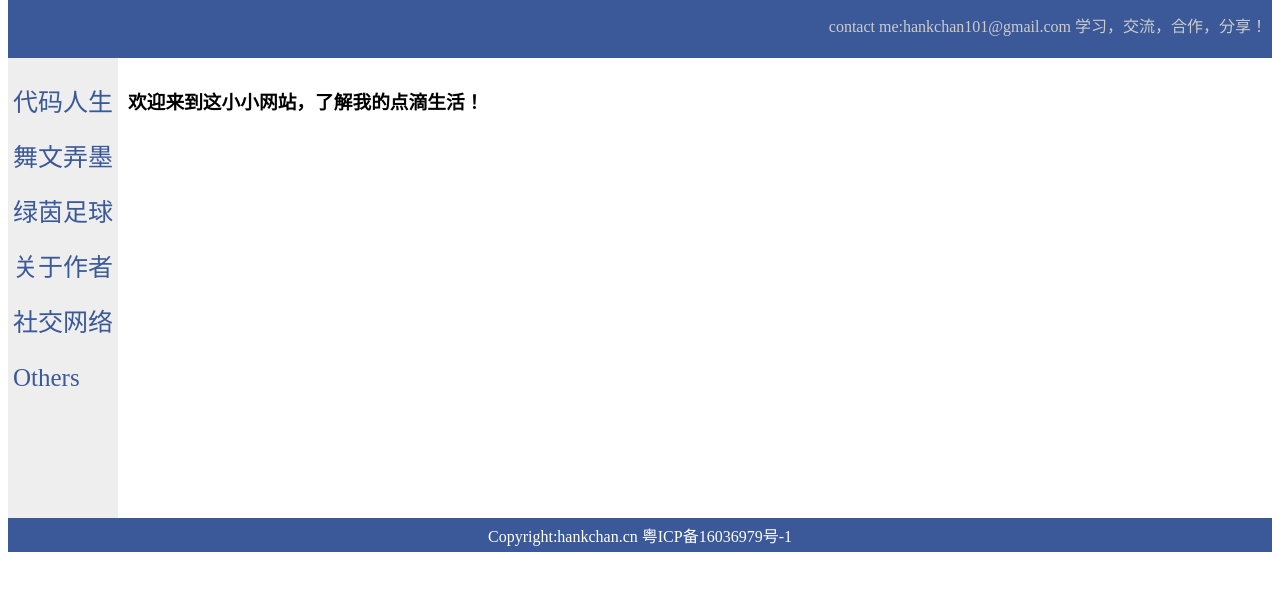
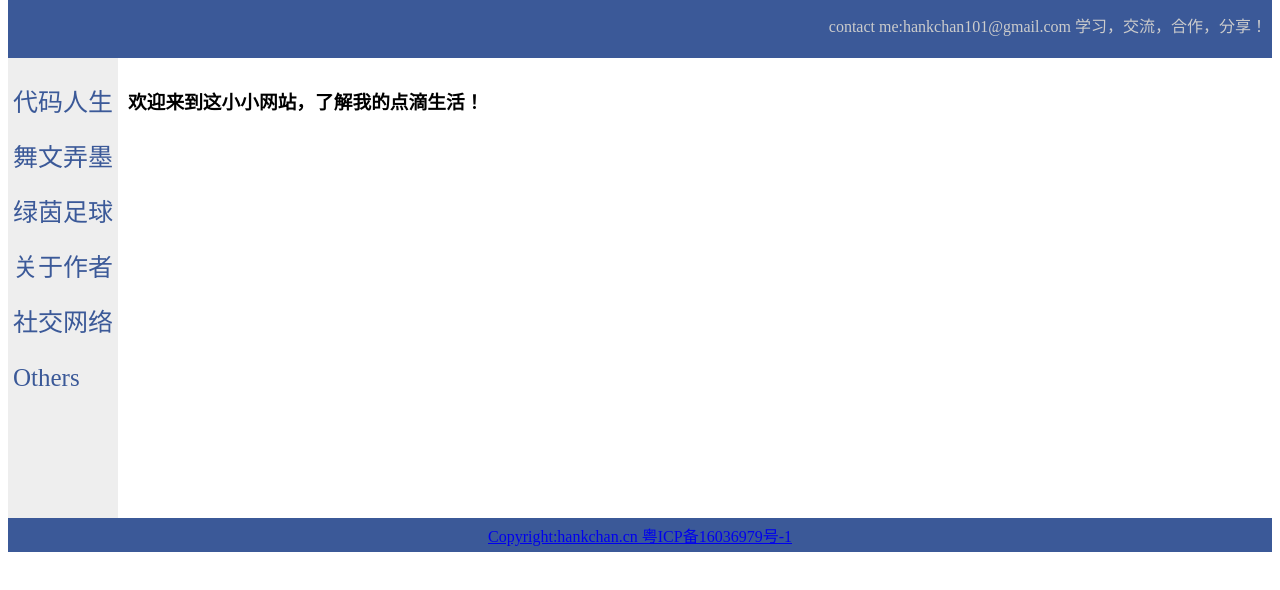
Before and after one commit to hank0chan/hank0chan.github.io, a plain HTML site: page index.html in a window 1280 px wide. Shown: the part 134-724 px from the top of the page. Drawn offline with Linux system fonts and the light colour scheme.

Commit message:
Update index.html

```diff
--- a/index.html
+++ b/index.html
@@ -122,7 +122,7 @@
 </div>
 
 <div id="footer">
-    Copyright:hankchan.cn 粤ICP备16036979号-1
+	<a href="www.miitbeian.gov.cn">Copyright:hankchan.cn 粤ICP备16036979号-1</a>
 </div>
 
 </body>
```
